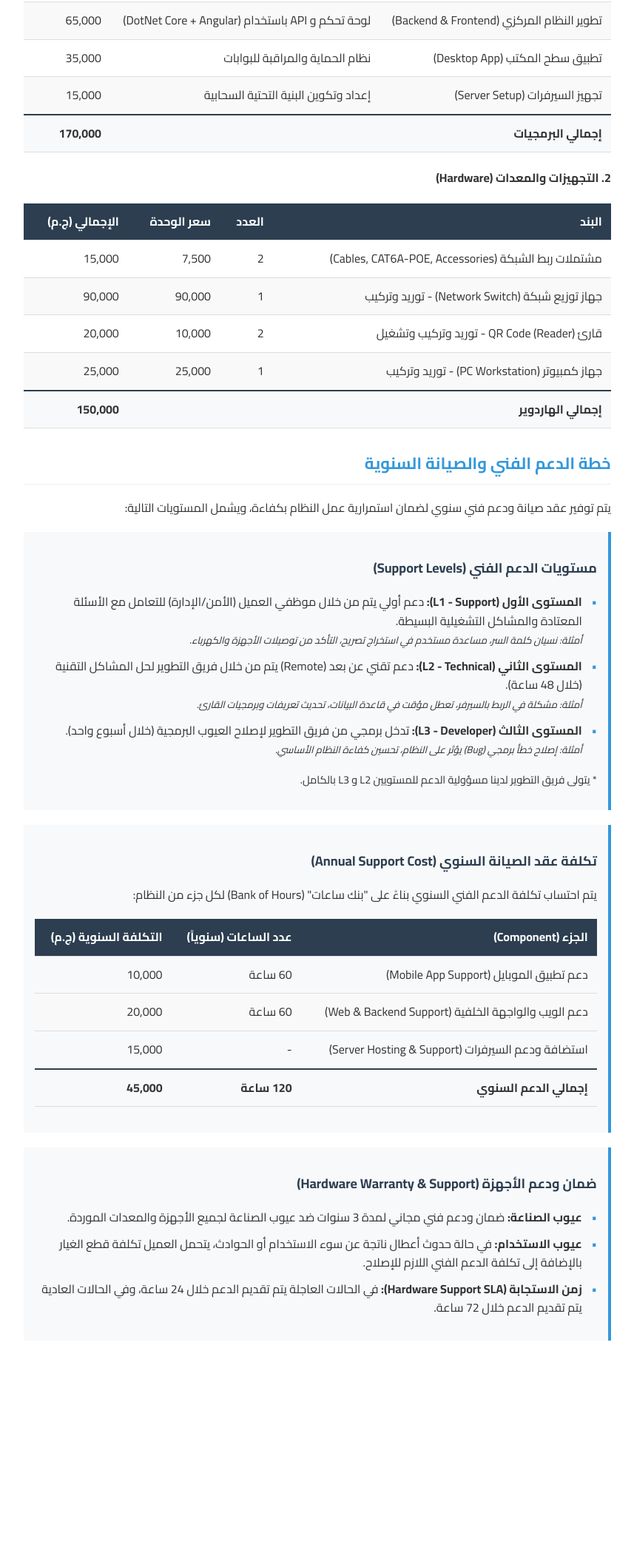
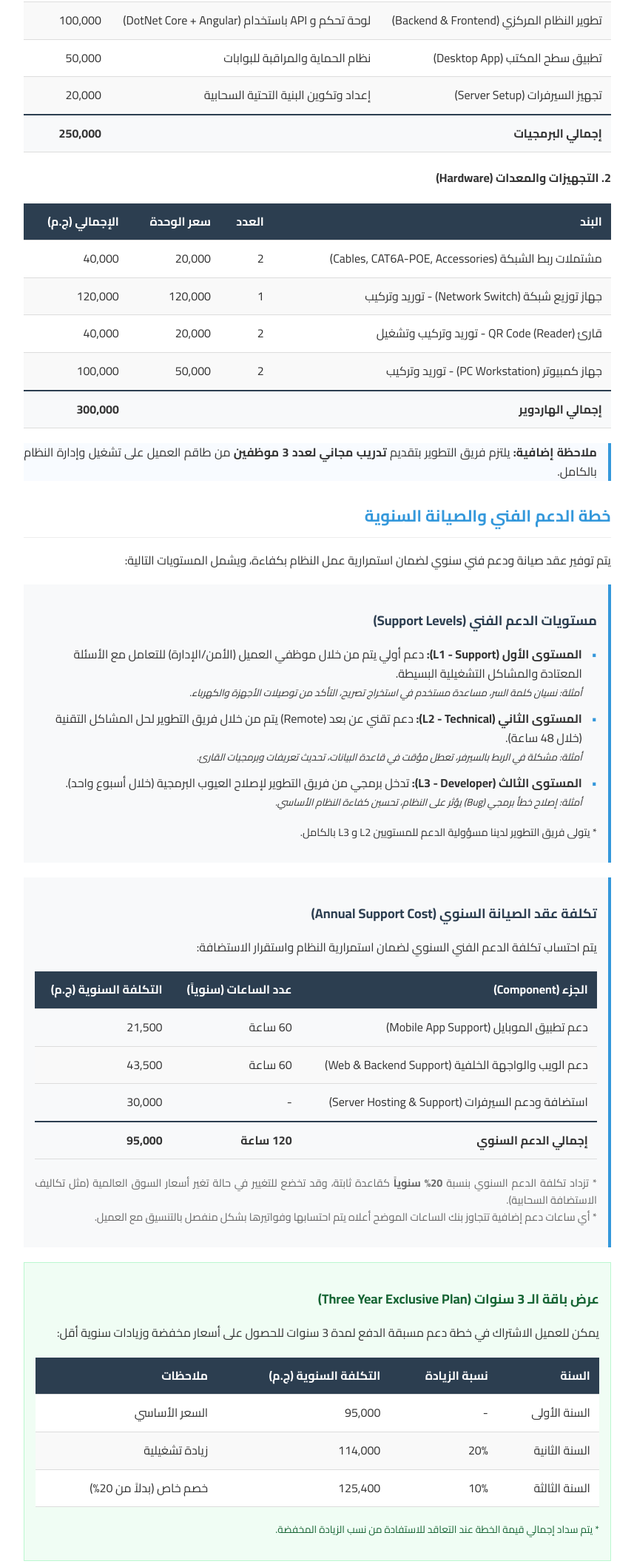
Before and after one commit to eslam411/test2, a plain HTML site: page index.html in a window 1280 px wide. Shown: the part 2536-4650 px from the top of the page at 74% size, without its empty margins (211-1068 px from the left). Before the commit the page ends 4444 px from the top, so only its background shows below. Drawn offline with Linux system fonts and the light colour scheme.

Commit message:
Update index.html

```diff
--- a/index.html
+++ b/index.html
@@ -329,7 +329,7 @@
 
         <section>
             <h2>الميزانية المقترحة وتفاصيل التكلفة</h2>
-            <p>التكلفة الإجمالية للمشروع هي <strong>320,000 جنيه مصري</strong>.</p>
+            <p>التكلفة الإجمالية للمشروع هي <strong>550,000 جنيه مصري</strong>.</p>
 
 
 
@@ -349,27 +349,27 @@
                     <tr>
                         <td>تطوير تطبيق الهاتف (Mobile App)</td>
                         <td>تطبيق (Flutter) للسكان والملاك (iOS/Android)</td>
-                        <td>55,000</td>
+                        <td>80,000</td>
                     </tr>
                     <tr>
                         <td>تطوير النظام المركزي (Backend & Frontend)</td>
                         <td>لوحة تحكم و API باستخدام (DotNet Core + Angular)</td>
-                        <td>65,000</td>
+                        <td>100,000</td>
                     </tr>
                     <tr>
                         <td>تطبيق سطح المكتب (Desktop App)</td>
                         <td>نظام الحماية والمراقبة للبوابات</td>
-                        <td>35,000</td>
+                        <td>50,000</td>
                     </tr>
                     <tr>
                         <td>تجهيز السيرفرات (Server Setup)</td>
                         <td>إعداد وتكوين البنية التحتية السحابية</td>
-                        <td>15,000</td>
+                        <td>20,000</td>
                     </tr>
                     <tr class="total-row">
                         <td>إجمالي البرمجيات</td>
                         <td></td>
-                        <td>170,000</td>
+                        <td>250,000</td>
                     </tr>
                 </tbody>
             </table>
@@ -388,35 +388,41 @@
                     <tr>
                         <td>مشتملات ربط الشبكة (Cables, CAT6A-POE, Accessories)</td>
                         <td>2</td>
-                        <td>7,500</td>
-                        <td>15,000</td>
+                        <td>20,000</td>
+                        <td>40,000</td>
                     </tr>
                     <tr>
                         <td>جهاز توزيع شبكة (Network Switch) - توريد وتركيب</td>
                         <td>1</td>
-                        <td>90,000</td>
-                        <td>90,000</td>
+                        <td>120,000</td>
+                        <td>120,000</td>
                     </tr>
                     <tr>
                         <td>قارئ QR Code (Reader) - توريد وتركيب وتشغيل</td>
                         <td>2</td>
-                        <td>10,000</td>
                         <td>20,000</td>
+                        <td>40,000</td>
                     </tr>
                     <tr>
                         <td>جهاز كمبيوتر (PC Workstation) - توريد وتركيب</td>
-                        <td>1</td>
-                        <td>25,000</td>
-                        <td>25,000</td>
+                        <td>2</td>
+                        <td>50,000</td>
+                        <td>100,000</td>
                     </tr>
                     <tr class="total-row">
                         <td>إجمالي الهاردوير</td>
                         <td></td>
                         <td></td>
-                        <td>150,000</td>
+                        <td>300,000</td>
                     </tr>
                 </tbody>
             </table>
+
+            <div class="note-box"
+                style="margin-top: 15px; border-right: 4px solid #3498db; padding-right: 15px; background: #f8fbff;">
+                <p><strong>ملاحظة إضافية:</strong> يلتزم فريق التطوير بتقديم <strong>تدريب مجاني لعدد 3 موظفين</strong>
+                    من طاقم العميل على تشغيل وإدارة النظام بالكامل.</p>
+            </div>
 
 
         </section>
@@ -450,7 +456,7 @@
 
             <div class="highlight-box">
                 <h3>تكلفة عقد الصيانة السنوي (Annual Support Cost)</h3>
-                <p>يتم احتساب تكلفة الدعم الفني السنوي بناءً على "بنك ساعات" (Bank of Hours) لكل جزء من النظام:</p>
+                <p>يتم احتساب تكلفة الدعم الفني السنوي لضمان استمرارية النظام واستقرار الاستضافة:</p>
                 <table>
                     <thead>
                         <tr>
@@ -463,25 +469,70 @@
                         <tr>
                             <td>دعم تطبيق الموبايل (Mobile App Support)</td>
                             <td>60 ساعة</td>
-                            <td>10,000</td>
+                            <td>21,500</td>
                         </tr>
                         <tr>
                             <td>دعم الويب والواجهة الخلفية (Web & Backend Support)</td>
                             <td>60 ساعة</td>
-                            <td>20,000</td>
+                            <td>43,500</td>
                         </tr>
                         <tr>
                             <td>استضافة ودعم السيرفرات (Server Hosting & Support)</td>
                             <td>-</td>
-                            <td>15,000</td>
+                            <td>30,000</td>
                         </tr>
                         <tr class="total-row">
                             <td>إجمالي الدعم السنوي</td>
                             <td>120 ساعة</td>
-                            <td>45,000</td>
+                            <td>95,000</td>
                         </tr>
                     </tbody>
                 </table>
+                <p style="margin-top: 10px; font-size: 0.9em; color: #666;">
+                    * تزداد تكلفة الدعم السنوي بنسبة <strong>20% سنوياً</strong> كقاعدة ثابتة، وقد تخضع للتغيير في حالة
+                    تغير أسعار السوق العالمية (مثل تكاليف الاستضافة السحابية).
+                    <br>
+                    * أي ساعات دعم إضافية تتجاوز بنك الساعات الموضح أعلاه يتم احتسابها وفواتيرها بشكل منفصل بالتنسيق مع
+                    العميل.
+                </p>
+            </div>
+
+            <div class="highlight-box" style="background-color: #f0fdf4; border: 1px solid #bbf7d0;">
+                <h3 style="color: #166534;">عرض باقة الـ 3 سنوات (Three Year Exclusive Plan)</h3>
+                <p>يمكن للعميل الاشتراك في خطة دعم مسبقة الدفع لمدة 3 سنوات للحصول على أسعار مخفضة وزيادات سنوية أقل:
+                </p>
+                <table style="background: white;">
+                    <thead>
+                        <tr>
+                            <th>السنة</th>
+                            <th>نسبة الزيادة</th>
+                            <th>التكلفة السنوية (ج.م)</th>
+                            <th>ملاحظات</th>
+                        </tr>
+                    </thead>
+                    <tbody>
+                        <tr>
+                            <td>السنة الأولى</td>
+                            <td>-</td>
+                            <td>95,000</td>
+                            <td>السعر الأساسي</td>
+                        </tr>
+                        <tr>
+                            <td>السنة الثانية</td>
+                            <td>20%</td>
+                            <td>114,000</td>
+                            <td>زيادة تشغيلية</td>
+                        </tr>
+                        <tr>
+                            <td>السنة الثالثة</td>
+                            <td>10%</td>
+                            <td>125,400</td>
+                            <td>خصم خاص (بدلاً من 20%)</td>
+                        </tr>
+                    </tbody>
+                </table>
+                <p style="font-size: 0.85em; margin-top: 10px; color: #166534;">* يتم سداد إجمالي قيمة الخطة عند التعاقد
+                    للاستفادة من نسب الزيادة المخفضة.</p>
             </div>
 
             <div class="highlight-box">
```
